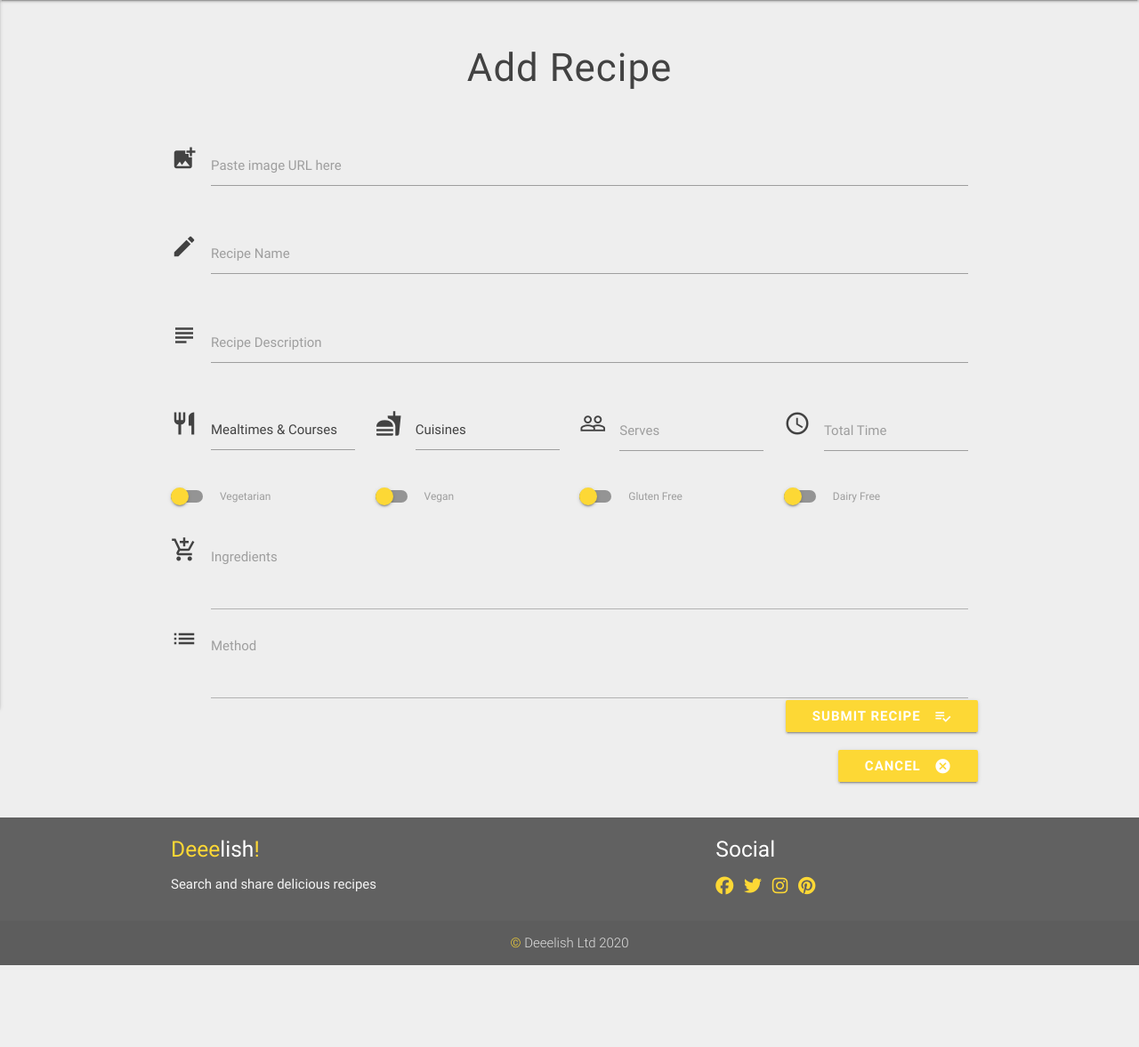
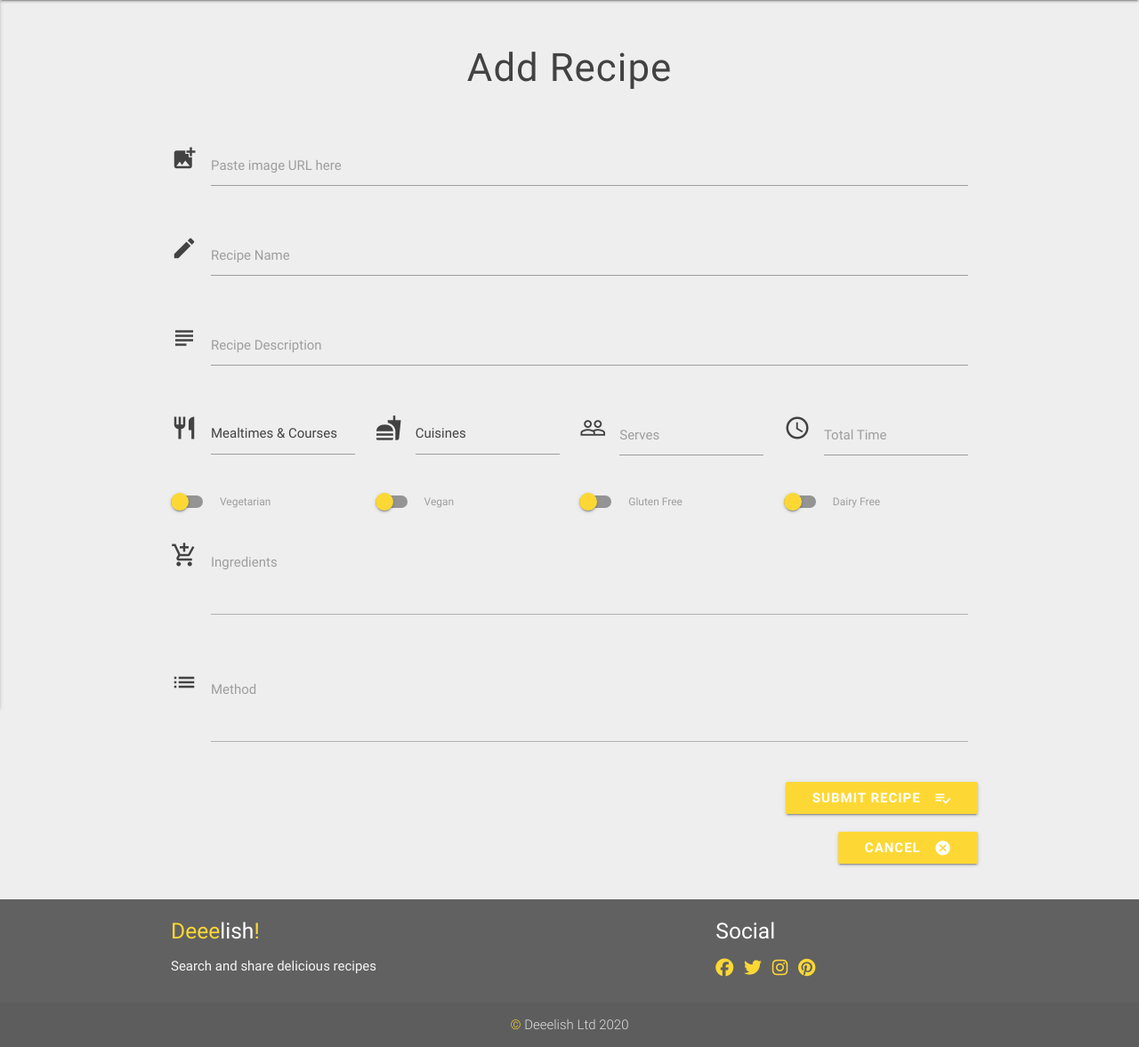
Before and after one commit to Carly07/Deeelish, a Flask app: page /add_recipe in a window 1280 px wide. Shown: the part 64-1241 px from the top of the page at 89% size. Before the commit the page ends 1149 px from the top, so only its background shows below. Run offline with Flask 2, Linux system fonts and the light colour scheme; data that the repository does not hold is empty; some libraries are stand-ins or nearby versions.

Commit message:
add content and fix typos in README.md

```diff
--- a/static/css/style.css
+++ b/static/css/style.css
@@ -252,9 +252,6 @@ select:focus {
     background: #fdd835 !important;
 }
 
-.input-field {
-    height: 64.5px;
-}
 
 .input-field .prefix.active {
     color: #fdd835 !important;
--- a/templates/addrecipe.html
+++ b/templates/addrecipe.html
@@ -34,7 +34,8 @@
         </div>
 
         <div class="row">
-            <div class="input-field col s12 m6 l3"><i class="material-icons prefix">restaurant</i>
+            <div class="input-field col s12 m6 l3">
+                <i class="material-icons prefix">restaurant</i>
                 <select id="meals_courses" name="meal_course_type" class="browser-default validate" required>
                     <option value="" disabled selected>Mealtimes & Courses</option>
                 {% for meals in meals_courses %}
```
Also changed, not shown: README.md.
